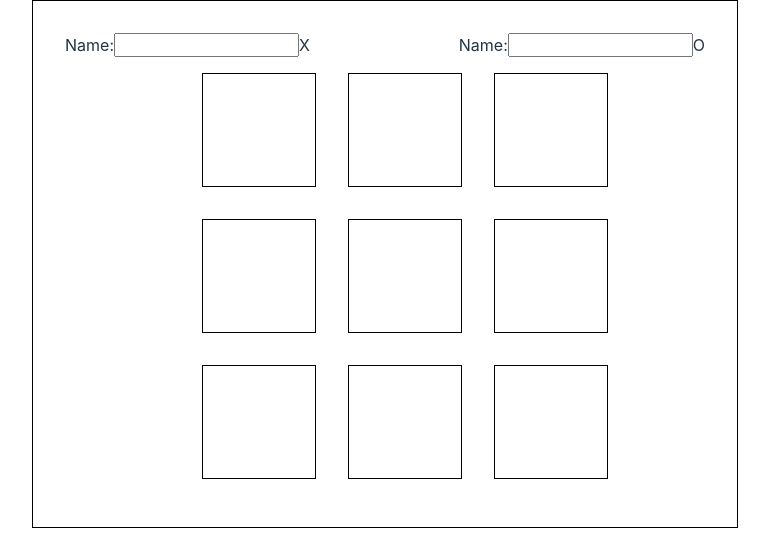
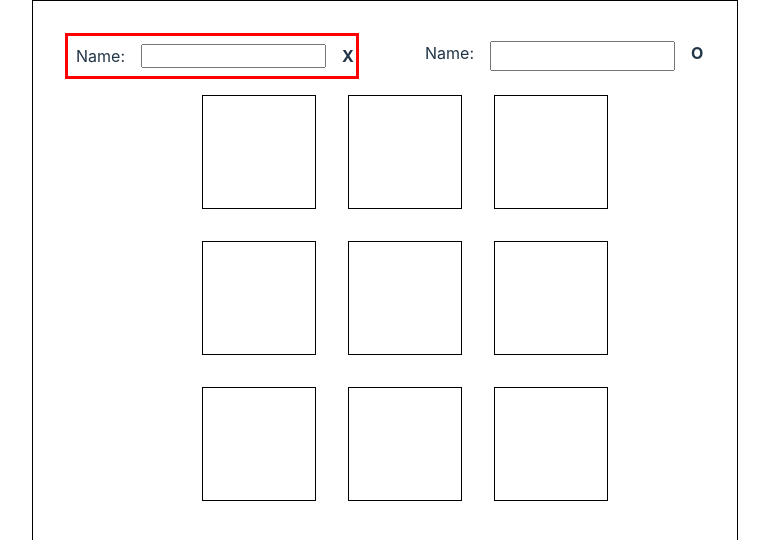
Before and after one commit to jamesgbarbosa/react-tic-tac-toe, a React (Vite) app: page / in a window 1280 px wide. Shown: the top 540 px of the page, without its empty margins (255-1024 px from the left). Built offline with nearby package versions, Linux system fonts and the light colour scheme.

Commit message:
Added styling on current active player

```diff
--- a/src/App.tsx
+++ b/src/App.tsx
@@ -18,8 +18,8 @@ function App() {
       <div className="main">
         <div className="game-container">
           <div className="player-container flex-space-between">
-            <Player symbol="X" />
-            <Player symbol="O"/>
+            <Player symbol="X" isActive={activePlayer === "X"}/>
+            <Player symbol="O" isActive={activePlayer === "O"}/>
           </div>
           <div className="center">
             <GameBoard playerSymbol={activePlayer} onSelectSquare={handleSelectSquare} />
--- /dev/null
+++ b/src/components/Player.css
@@ -0,0 +1,17 @@
+.player {
+    width: 17rem;
+    padding: 0.5rem;
+}
+
+.player > .symbol {
+    padding-left: 1rem;
+    font-weight: bold;
+}
+
+.player > label {
+    padding-right: 1rem;
+}
+
+.active {
+    border: 3px solid red;
+}
--- a/src/components/Player.tsx
+++ b/src/components/Player.tsx
@@ -1,9 +1,11 @@
-export function Player({symbol}) {
+import "./Player.css";
+
+export function Player({symbol, isActive}) {
     return <>
-        <div className="flex">
+        <div className={`player flex ${isActive ? "active" : ''}`}>
             <label>Name: </label>
             <input type="text"></input>
-            <span>{symbol}</span>
+            <span className="symbol">{symbol}</span>
         </div>
     </>
 }
```
